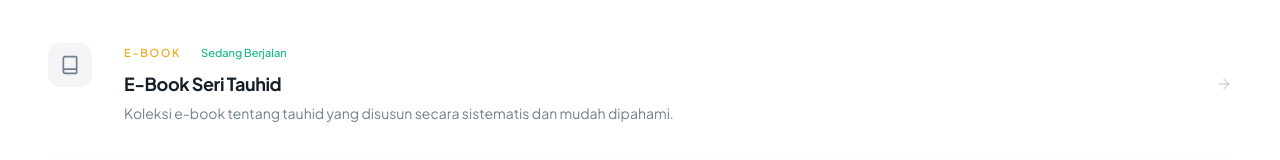
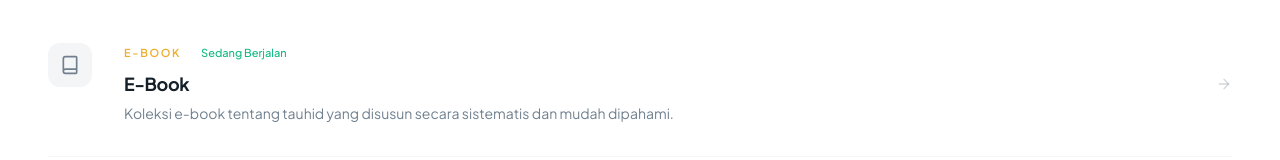
Before and after one commit to officialsatulangkahid-oss/Satu-Langkah-Books-Final, a React (Vite) app: page /project in a window 1280 px wide. Shown: the part 529-689 px from the top of the page. Built offline with nearby package versions, Linux system fonts and the light colour scheme; the HTML template or start-up script is replaced by a standard one; a web font is replaced by a local one.

Commit message:
update project

```diff
--- a/src/pages/Project.tsx
+++ b/src/pages/Project.tsx
@@ -3,7 +3,7 @@ import { Book, Wrench, Users, GraduationCap, ArrowRight } from "lucide-react";
 const projects = [
   {
     id: "ebook-tauhid",
-    title: "E-Book Seri Tauhid",
+    title: "E-Book",
     description: "Koleksi e-book tentang tauhid yang disusun secara sistematis dan mudah dipahami.",
     icon: Book,
     status: "ongoing" as const,
```
